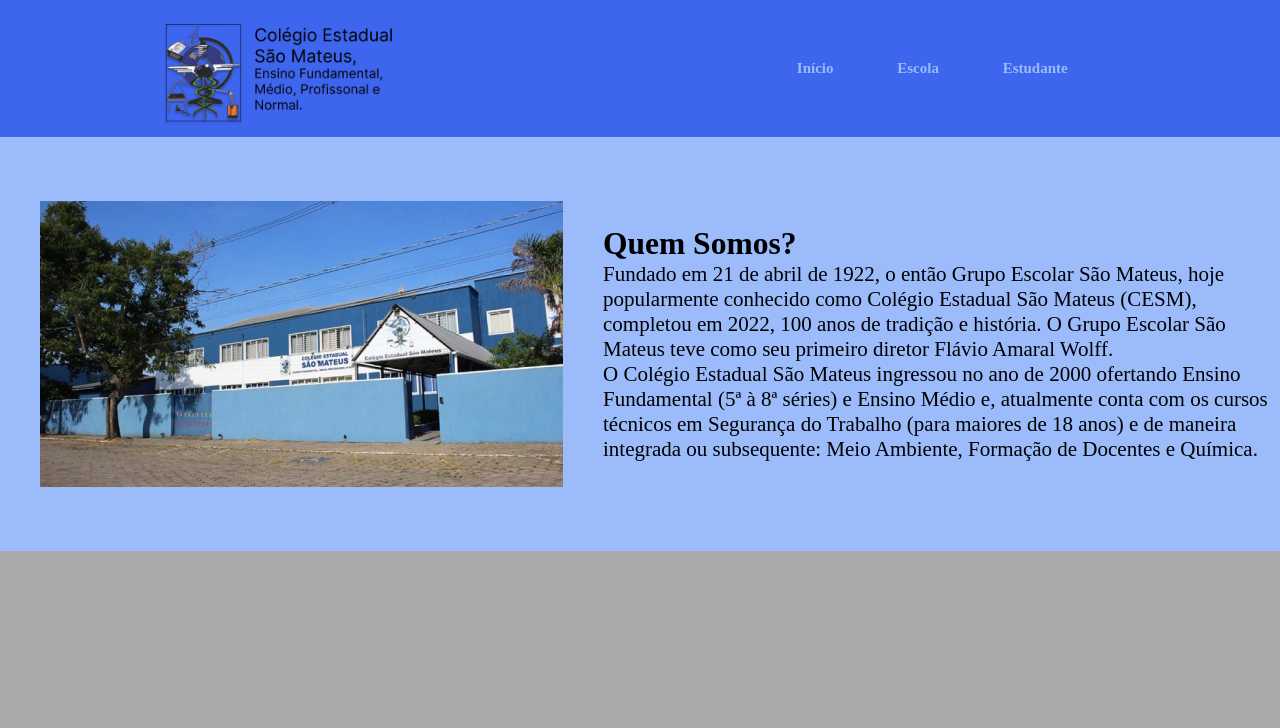
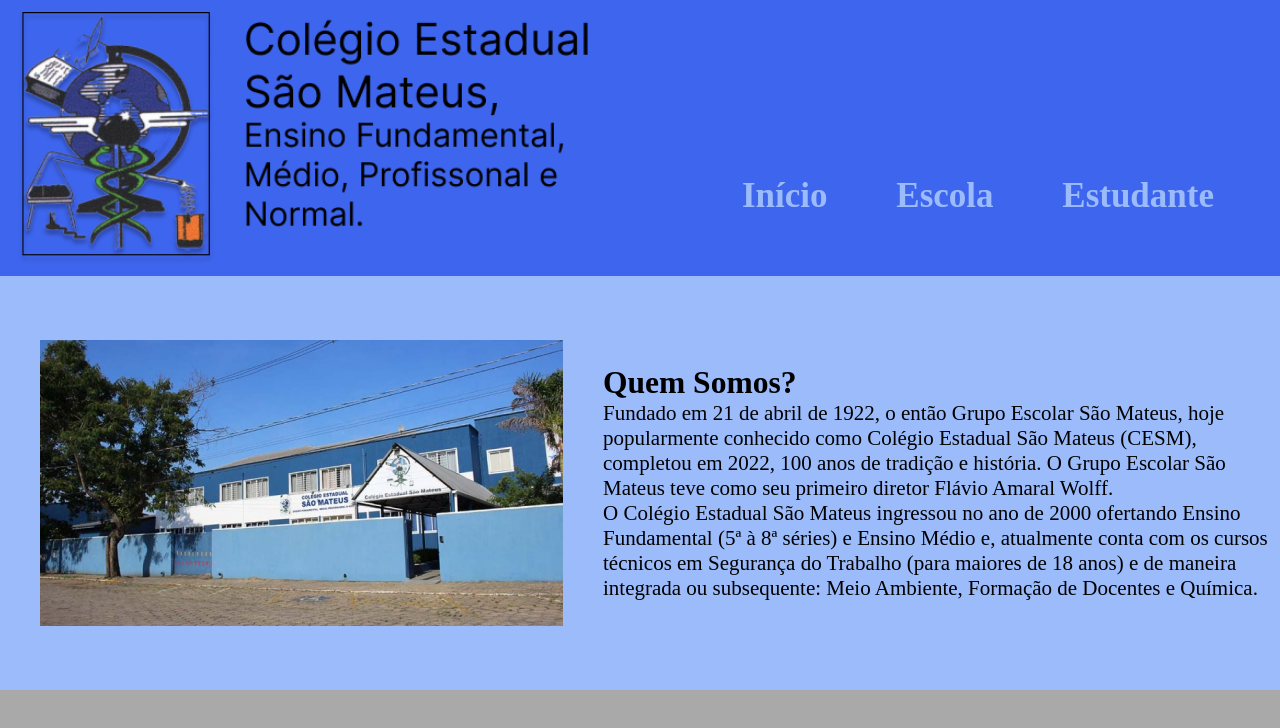
Before and after one commit to CassianoGG/Site-CESM, a plain HTML site: page index.html in a window 1280 px wide. Drawn offline with Linux system fonts and the light colour scheme.

Commit message:
correções

```diff
--- a/style.css
+++ b/style.css
@@ -14,7 +14,7 @@
 }
 
 .cabeçalho-imagem{
-    width: 20%;
+    width: 50%;
     padding: 12px;
 }
 
@@ -23,7 +23,7 @@
     display:inline-block;
     padding: 30px;
     color: #9BBBFB;
-    font-size: 15px;
+    font-size: 35px;
     font-weight: bolder;
 }
 
```
